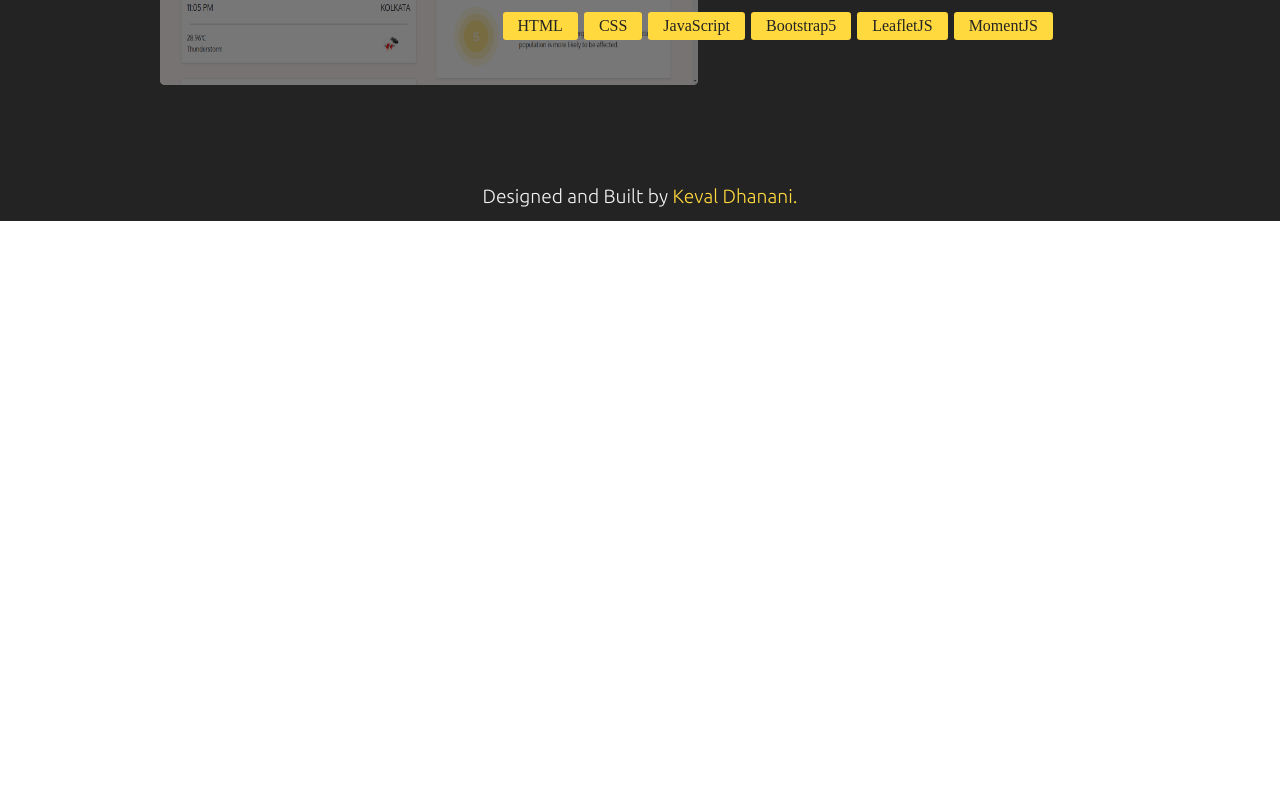
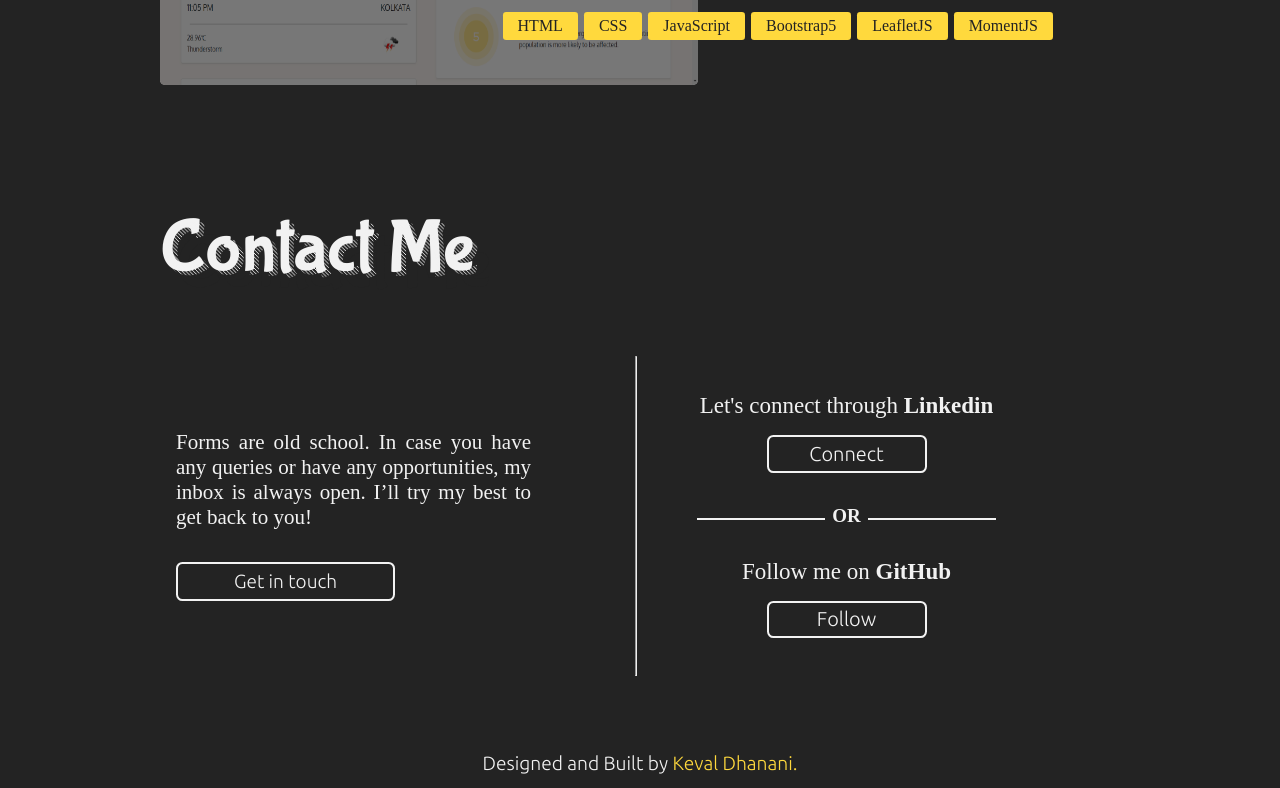
Before and after one commit to OptimalLearner/OptimalLearner.github.io, a React (Create React App) app: page /#/ in a window 1280 px wide. Shown: the part 5610-6398 px from the top of the page. Before the commit the page ends 5831 px from the top, so only its background shows below. Built offline with nearby package versions, Linux system fonts and the light colour scheme.

Commit message:
Contact Component Completed

```diff
--- /dev/null
+++ b/src/components/Contact/Contact.elements.js
@@ -0,0 +1,163 @@
+import styled from 'styled-components';
+
+export const ContactContainer = styled.div`
+    width: 100vw;
+    min-height: 70vh;
+    background-color: #232323;
+    display: flex;
+    flex-direction: column;
+    padding: 2rem 0 3rem 12.5vw;
+
+    @media screen and (max-width: 960px) {
+        min-height: 100vh;
+        padding-left: 8vw;
+    }
+`;
+
+export const Heading = styled.h1`
+    color: #F2F2F2;
+    font-size: 75px;
+    font-weight: 500;
+    font-family: 'Bubblegum Sans', cursive;
+    text-shadow: 1rem 1rem 0 #232323;
+    position: relative;
+    margin-bottom: 1rem;
+
+    &:after {
+        content: attr(data-shadow);
+        position: absolute;
+        top: 0.3rem;
+        left: 0.3rem;
+        z-index: 1;
+        text-shadow: none;
+        background-image:
+        linear-gradient(
+            45deg,
+            transparent 45%,
+            #F2F2F2 45%,
+            #F2F2F2 55%,
+            transparent 0
+        );
+        background-size: .05em .05em;
+        -webkit-background-clip: text;
+        -webkit-text-fill-color: transparent;
+    }
+
+    @media screen and (max-width: 960px) {
+        font-size: 50px;
+        margin-right: 5vw;
+    }
+`;
+
+export const ContactPartition = styled.div`
+    width: 80%;
+    min-height: 20rem;
+    display: flex;
+    justify-content: center;
+    align-items: flex-start;
+    flex-direction: row;
+    margin: 2rem 0 0 0;
+`;
+
+export const ContactPartitionLeft = styled.div`
+    width: 50%;
+    height: 20rem;
+    margin: 1rem 5.5rem 1rem 0;
+    padding: 1rem;
+    display: inline-flex;
+    justify-content: center;
+    align-items: flex-start;
+    flex-direction: column;
+`;
+
+export const Text1 = styled.p`
+    font-size: 21px;
+    color: #F2F2F2;
+    margin-bottom: 2rem;
+    text-align: justify;
+`;
+
+export const EmailButton = styled.a`
+    font-size: 19px;
+    font-family: 'Ubuntu', sans-serif;
+    padding: 0.4rem 3.5rem;
+    border-radius: 0.4rem;
+    border: 2px solid #F2F2F2;
+    color: #F2F2F2;
+    background-color: transparent;
+    cursor: pointer;
+    text-align: center;
+    text-decoration: none;
+
+    &:hover {
+        background-color: #FFD93D;
+        border-color: #FFD93D;
+        color: #232323;
+    }
+`;
+
+export const HR = styled.hr`
+    height: 20rem;
+    width: 2px;
+    margin: 1rem 0 0 0;
+`;
+
+export const ContactPartitionRight = styled.div`
+    width: 50%;
+    height: 20rem;
+    margin: 1rem;
+    padding: 1rem;
+    display: inline-flex;
+    justify-content: center;
+    align-items: center;
+    flex-direction: column;
+`;
+
+export const Text2 = styled.p`
+    font-size: 23px;
+    color: #F2F2F2;
+    margin-bottom: 1rem;
+`;
+
+export const ConnectButton = styled.a`
+    font-size: 20px;
+    font-family: 'Ubuntu', sans-serif;
+    padding: 0.3rem 1.2rem;
+    border-radius: 0.4rem;
+    border: 2px solid #F2F2F2;
+    color: #F2F2F2;
+    background-color: transparent;
+    cursor: pointer;
+    width: 10rem;
+    text-align: center;
+    text-decoration: none;
+
+    &:hover {
+        background-color: #FFD93D;
+        border-color: #FFD93D;
+        color: #232323;
+    }
+`;
+
+export const OR = styled.h2`
+    display: table;
+    white-space: nowrap;
+    color: #f2f2f2;
+    margin: 2rem 0;
+    font-size: 19px;
+
+    &:before, &:after {
+        border-top: 2px solid #F2F2F2;
+        content: '';
+        display: table-cell;
+        position: relative;
+        top: 0.85rem;
+        width: 45%;
+    }
+    &:before {
+        right: 2.5%;
+    }
+    &:after {
+        left: 2.5%;
+    }
+`;
--- /dev/null
+++ b/src/components/Contact/Contact.js
@@ -0,0 +1,28 @@
+import React from 'react';
+import { ContactContainer, Heading, ContactPartition, ContactPartitionLeft, Text1, EmailButton, HR, ContactPartitionRight, Text2, ConnectButton, OR } from './Contact.elements';
+
+const Contact = () => {
+    return (
+        <div>
+            <ContactContainer>
+                <Heading data-shadow='Contact Me'> Contact Me </Heading>
+                <ContactPartition>
+                    <ContactPartitionLeft>
+                        <Text1> Forms are old school. In case you have any queries or have any opportunities, my inbox is always open. I’ll try my best to get back to you! </Text1>
+                        <EmailButton href='mailto:k.dhanani48@gmail.com' target='_blank'> Get in touch </EmailButton>
+                    </ContactPartitionLeft>
+                    <HR />
+                    <ContactPartitionRight>
+                        <Text2> Let's connect through <strong>Linkedin</strong> </Text2>
+                        <ConnectButton href='https://www.linkedin.com/in/keval-dhanani-01' target='_blank'> Connect </ConnectButton>
+                        <OR> OR </OR>
+                        <Text2> Follow me on <strong>GitHub</strong> </Text2>
+                        <ConnectButton href='https://github.com/OptimalLearner' target='_blank'> Follow </ConnectButton>
+                    </ContactPartitionRight>
+                </ContactPartition>
+            </ContactContainer>
+        </div>
+    )
+}
+
+export default Contact
--- a/src/pages/HomePage/Home.js
+++ b/src/pages/HomePage/Home.js
@@ -1,5 +1,6 @@
 import React, { useState } from 'react';
 import About from '../../components/About/About';
+import Contact from '../../components/Contact/Contact';
 import Education from '../../components/Education/Education';
 import Footer from '../../components/Footer/Footer';
 import Intro from '../../components/Intro/Intro';
@@ -25,6 +26,7 @@
             <Education />
             <Skills />
             <ProjectList />
+            <Contact />
             <SocialMedia />
             <Footer />
         </div>
```
